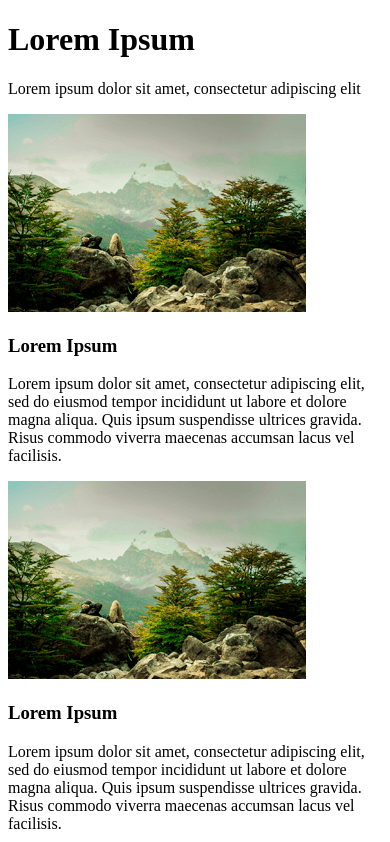
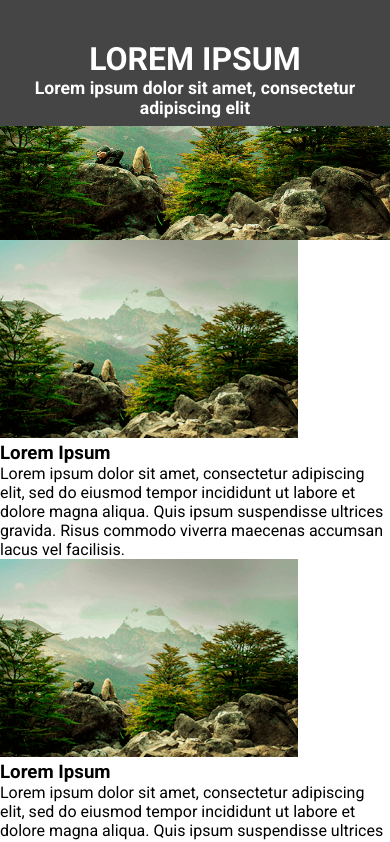
Before and after one commit to danielrodrigues2019/dotdigitalgroup, a plain HTML site: page index.html in a window 390 px wide. Shown: the top 842 px of the page. Drawn offline with Linux system fonts and the light colour scheme.

Commit message:
Ajustando responsividade do header

```diff
--- a/index.html
+++ b/index.html
@@ -13,8 +13,8 @@
 
 
 <body>
-  <main>
-    <div>
+  <main class="header">
+    <div class="header-content">
       <h1>Lorem Ipsum</h1>
       <p>Lorem ipsum dolor sit amet, consectetur adipiscing elit</p>
     </div>
@@ -55,11 +55,11 @@
     </div>
   </section>
 
-  <div>
-    <div>
-      <img src="./images/circle.png" alt="Man in Nature" />
+  <div class="about">
+    <div class="about-img">
+      <!-- <img src="./images/about.png" alt="Man in Nature" /> -->
     </div>
-    <div>
+    <div class="about-text">
       <h2>Lorem Ipsum</h2>
       <p>
         Lorem ipsum dolor sit amet, consectetur adipiscing elit, sed do
--- a/styles/style.css
+++ b/styles/style.css
@@ -0,0 +1,54 @@
+/*RESETS*/
+* {
+  margin: 0;
+  padding: 0;
+  box-sizing: border-box;
+}
+body {
+  font-family: "Roboto", sans-serif;
+}
+
+/*HEADER*/
+.header {
+  display: flex;
+  flex-direction: column;
+  height: 61rem;
+  align-items: center;
+  background: url("../images/banner.png") no-repeat center center/cover;
+}
+.header .header-content {
+  text-align: center;
+}
+.header h1 {
+  font-size: 3.5rem;
+  margin-top: 2rem;
+  color: #546130;
+  text-transform: uppercase;
+}
+.header p {
+  font-size: 1.5rem;
+  font-weight: 700;
+  color: #2d3b09;
+}
+
+@media (max-width: 760px) {
+  .header {
+    height: 15rem;
+    width: 100%;
+    background: url("../images/banner.png") no-repeat cover;
+  }
+   .header .header-content {
+    text-align: center;
+    width: 100%;
+    padding: 0.5rem 0 0.5rem;
+    background: #454545
+  }
+  .header h1{
+    color: #fff;
+    font-size: 2rem;
+  }
+  .header p{
+    color: #fff;
+    font-size: 1.1rem;
+  }
+}
```
Also changed, not shown: images/about.png (added), images/circle.png (deleted).
